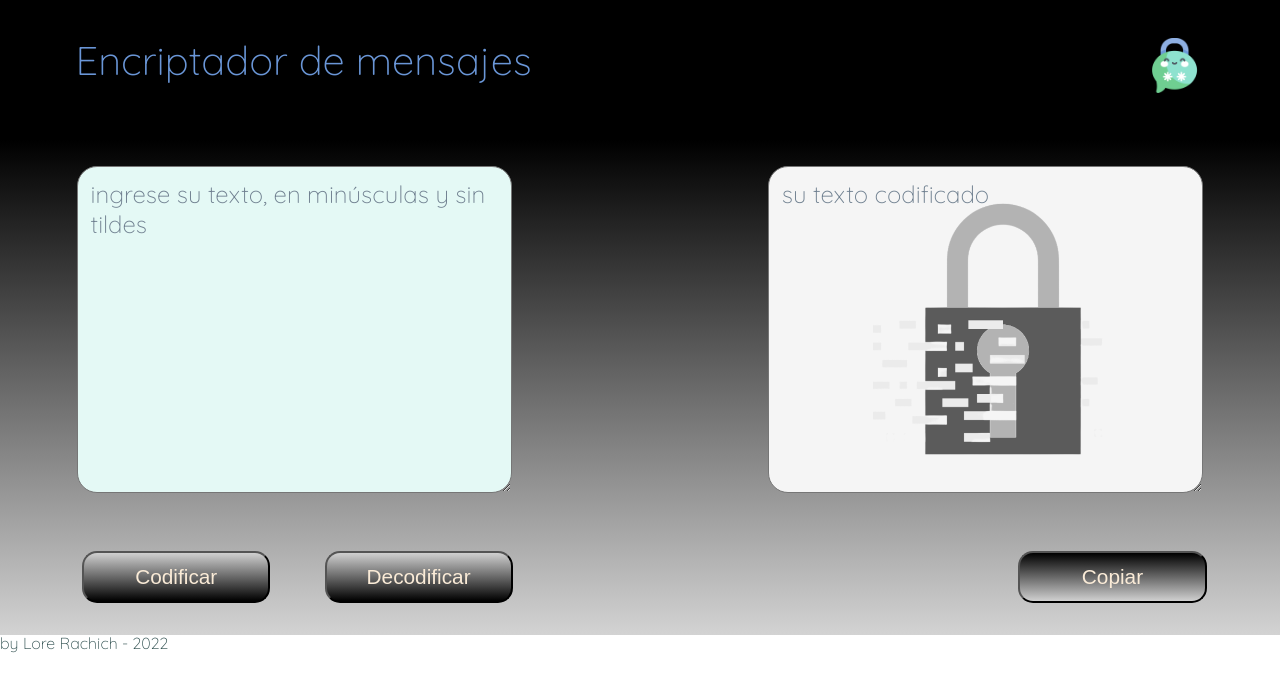
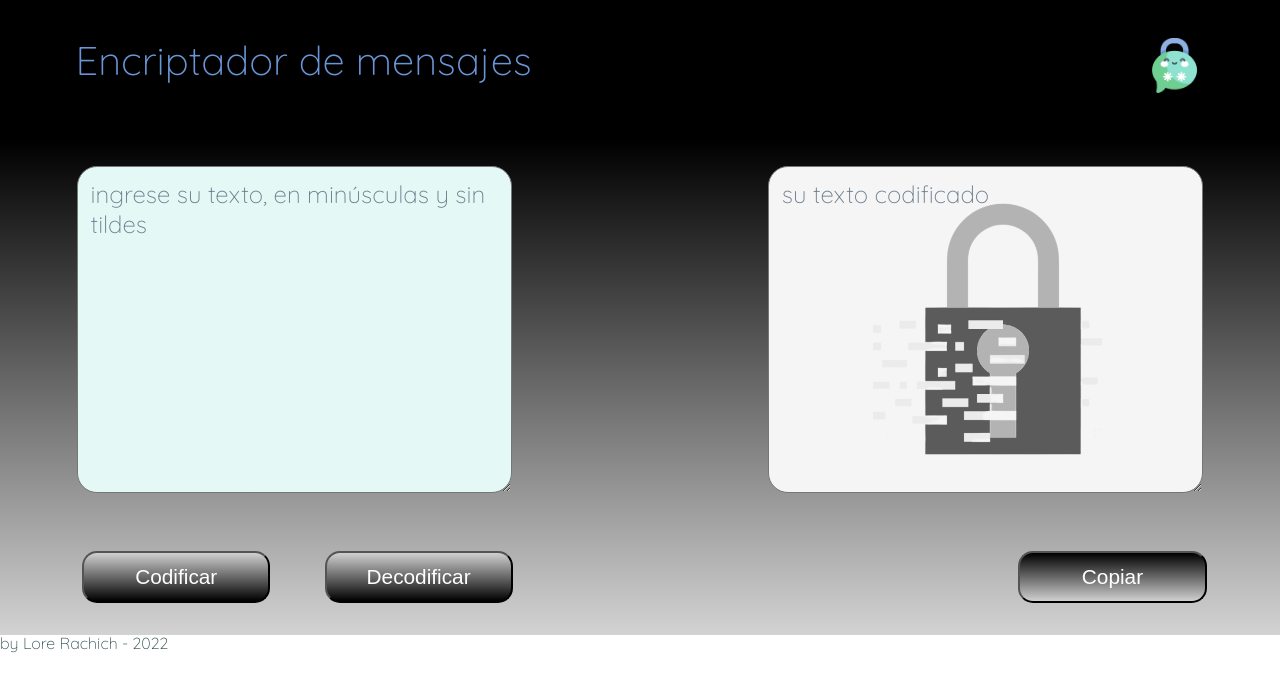
Before and after one commit to Alexa-2k/Encriptador-ONE, a plain HTML site: page index.html in a window 1280 px wide. Drawn offline with Linux system fonts and the light colour scheme.

Commit message:
Update styles.css

```diff
--- a/css/styles.css
+++ b/css/styles.css
@@ -104,7 +104,7 @@ main {
     background:linear-gradient(#D0D0D0, black);
     border-radius: 15px;
     font-family: 'Montserrat', sans-serif;
-    color: antiquewhite;
+    color: white;
     font-size: 1.3em;
     width: 15%;
     height: 2.5em;
@@ -124,7 +124,7 @@ main {
    /* background:linear-gradient(#FFEBCD,#612a11);*/
      border-radius: 15px;
     font-family: 'Montserrat', sans-serif;
-    color: antiquewhite;
+    color: white;
     font-size: 1.3em;
     width: 15%;
     height: 2.5em;
```
